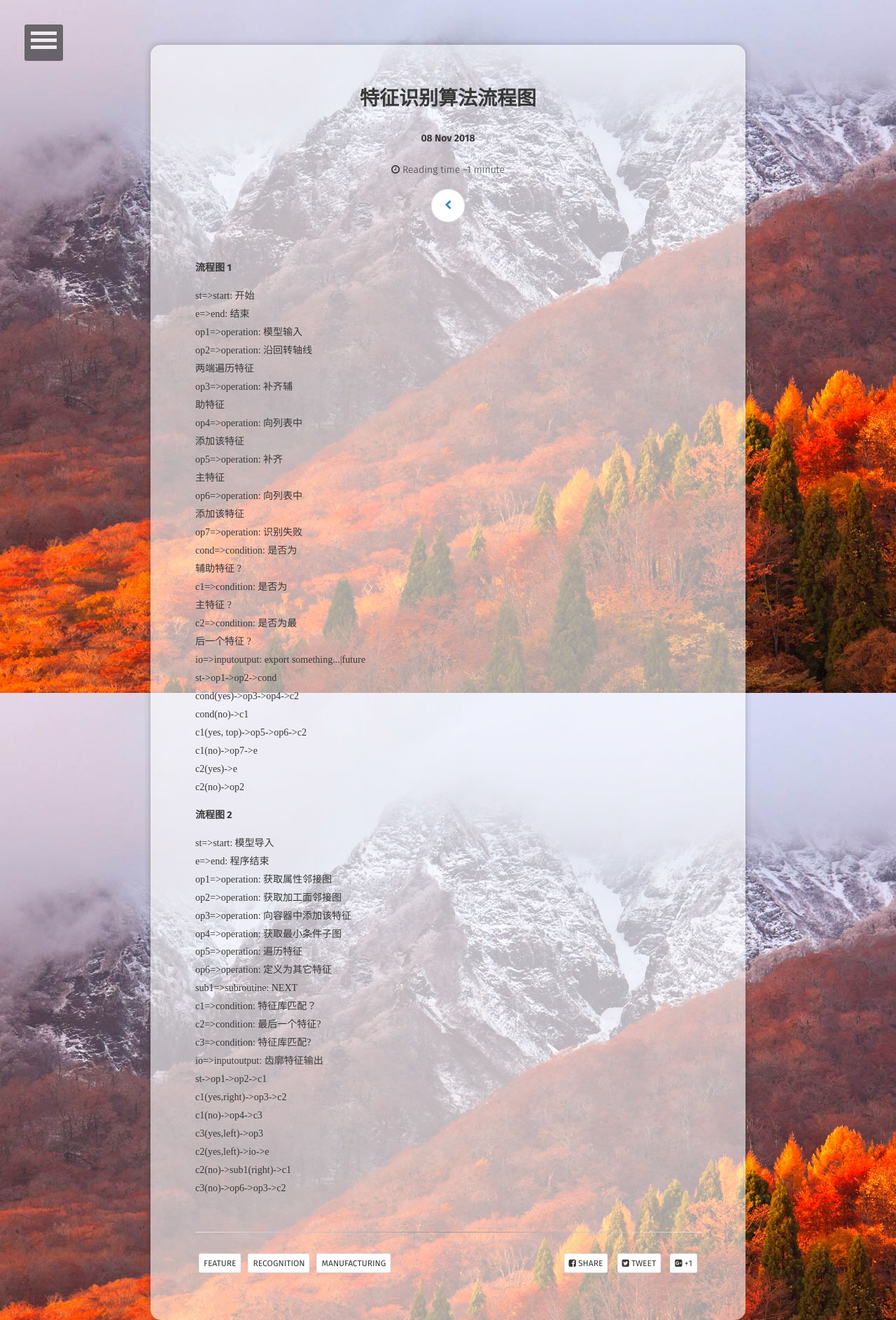
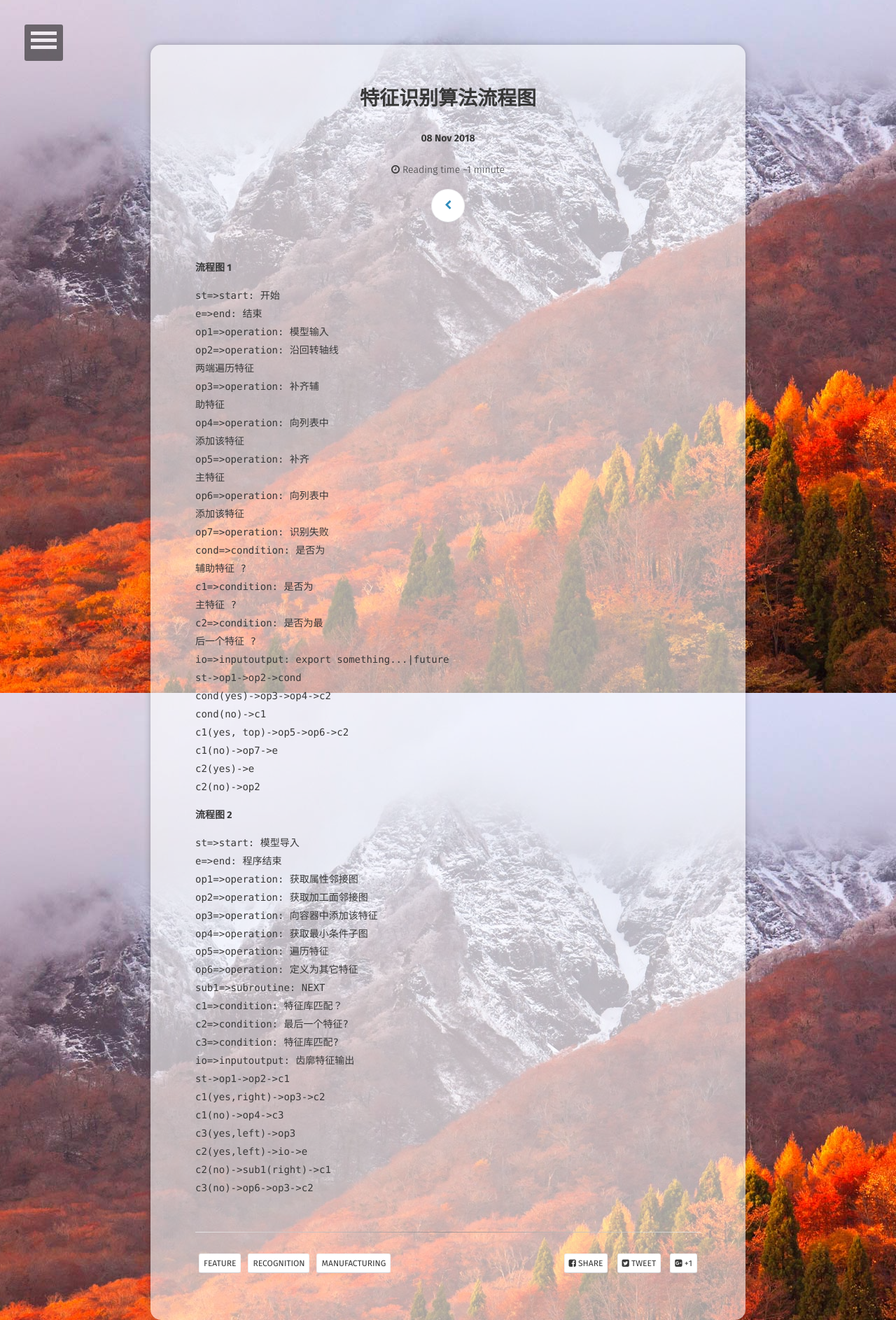
Before and after one commit to Knight-boy/knight, a Jekyll site: the page built from _posts/2018-11-05-特征识别算法流程图.md, in a window 1280 px wide. Shown: the whole page at 70% size. Built offline with Jekyll 4.4.1, drawn with Linux system fonts in a browser that asks for light colours; some web fonts are replaced.

Commit message:
modify the style

```diff
--- a/_sass/typography.scss
+++ b/_sass/typography.scss
@@ -111,7 +111,7 @@ a {
 
 // pre and code
 pre, code {
-	font-family: $font2;
+	font-family: $font3;
 	overflow-x: auto;
 }
 p code,
--- a/_sass/variables.scss
+++ b/_sass/variables.scss
@@ -30,6 +30,7 @@ $info		         : #308cbc;
 //fonts
 $font1               : Fira Sans,sans-serif;
 $font2               : Inconsolata;
+$font3               : SFMono-Regular,Consolas,"Liberation Mono",Menlo,Courier,monospace;
 $alt-font            : serif;
 $doc-font-size       : 16;
 $doc-line-height     : 26;
```
